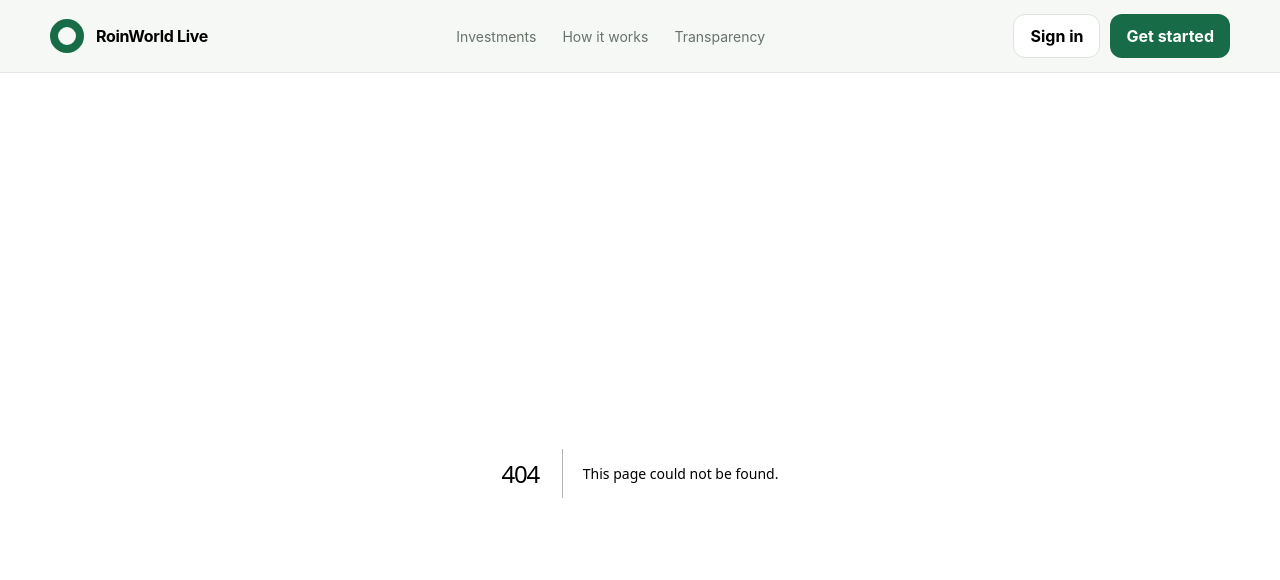
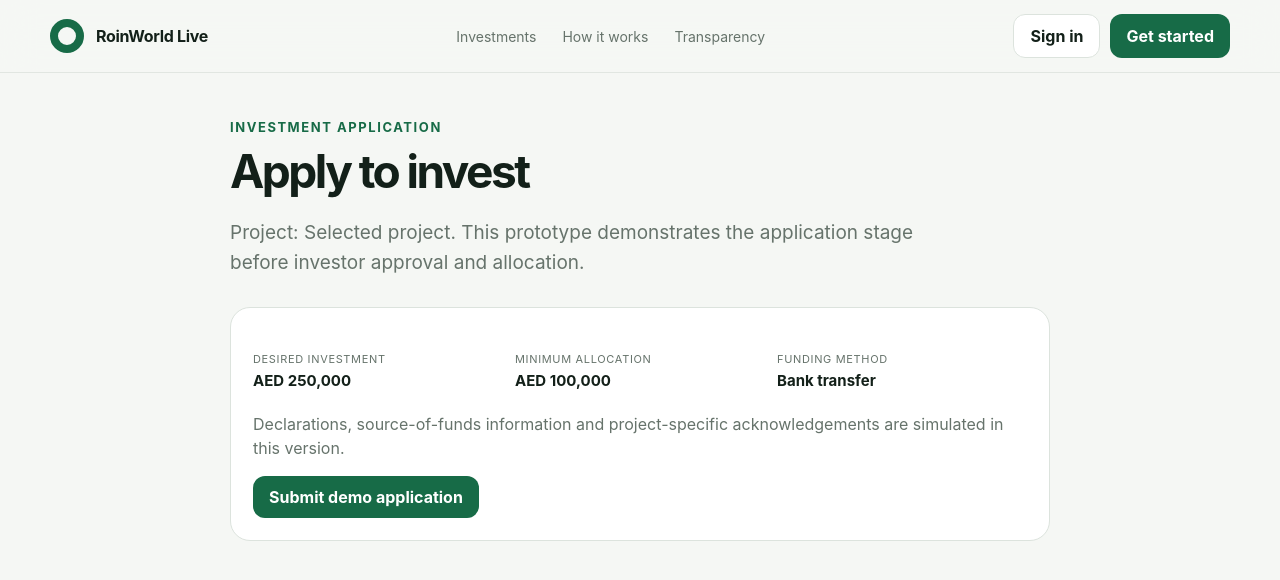
Before and after one commit to nikmad-ops/RoinWorldLive, a Next.js app in the folder prototype/: page /apply in a window 1280 px wide. Before the commit this address had no page. Shown: the top 580 px of the page. Built offline with nearby package versions, Linux system fonts and the light colour scheme.

Commit message:
prototype: add prototype/app/apply/page.tsx

```diff
--- /dev/null
+++ b/prototype/app/apply/page.tsx
@@ -0,0 +1,21 @@
+import Link from "next/link";
+
+export default async function ApplyPage({ searchParams }: { searchParams: Promise<{ project?: string }> }) {
+  const { project } = await searchParams;
+  return (
+    <main className="section shell" style={{ maxWidth: 820 }}>
+      <div className="eyebrow">Investment application</div>
+      <h1 style={{ fontSize: 46 }}>Apply to invest</h1>
+      <p className="lead">Project: {project ?? "Selected project"}. This prototype demonstrates the application stage before investor approval and allocation.</p>
+      <div className="card" style={{ marginTop: 28 }}>
+        <div className="metrics">
+          <div className="metric"><span>Desired investment</span><strong>AED 250,000</strong></div>
+          <div className="metric"><span>Minimum allocation</span><strong>AED 100,000</strong></div>
+          <div className="metric"><span>Funding method</span><strong>Bank transfer</strong></div>
+        </div>
+        <p>Declarations, source-of-funds information and project-specific acknowledgements are simulated in this version.</p>
+        <Link href="/application-status" className="btn btn-primary">Submit demo application</Link>
+      </div>
+    </main>
+  );
+}
```
